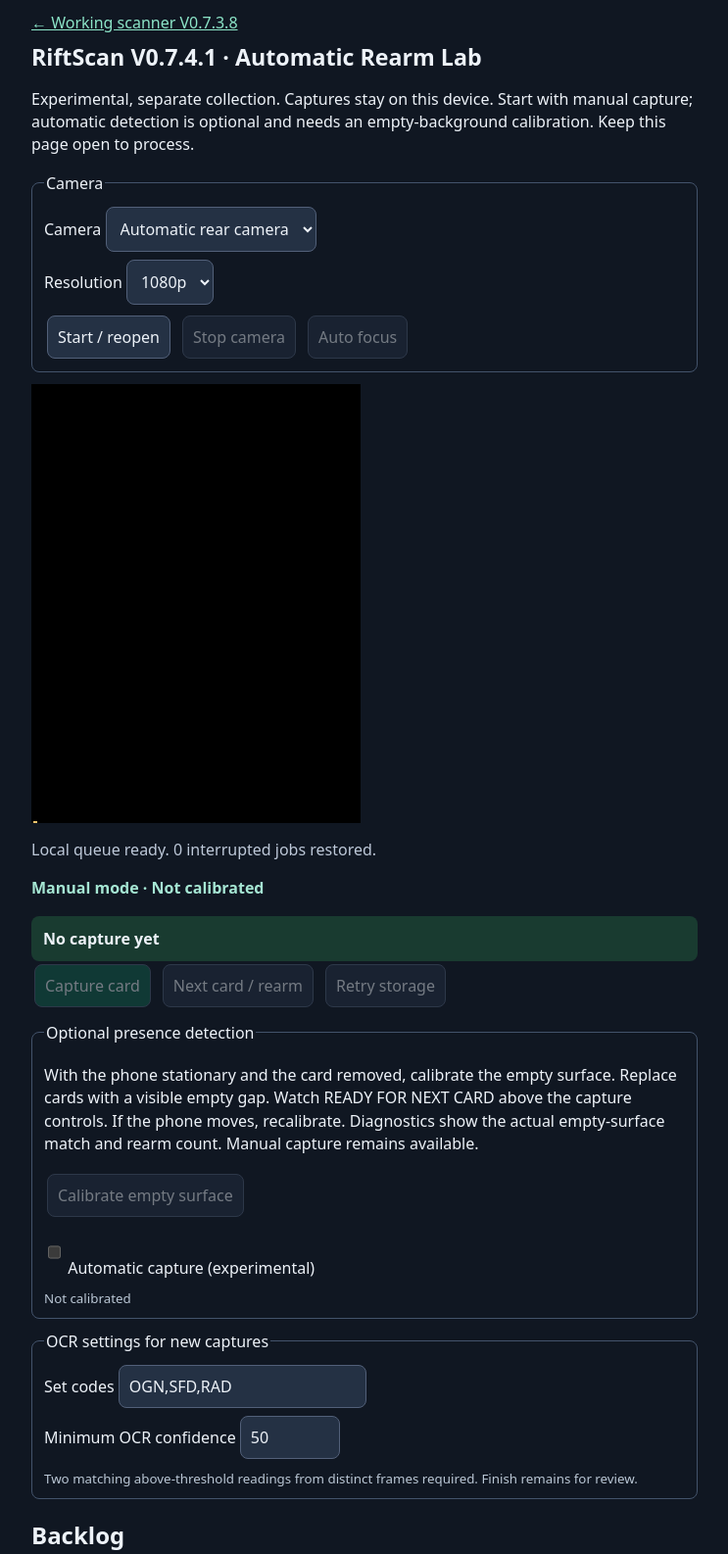
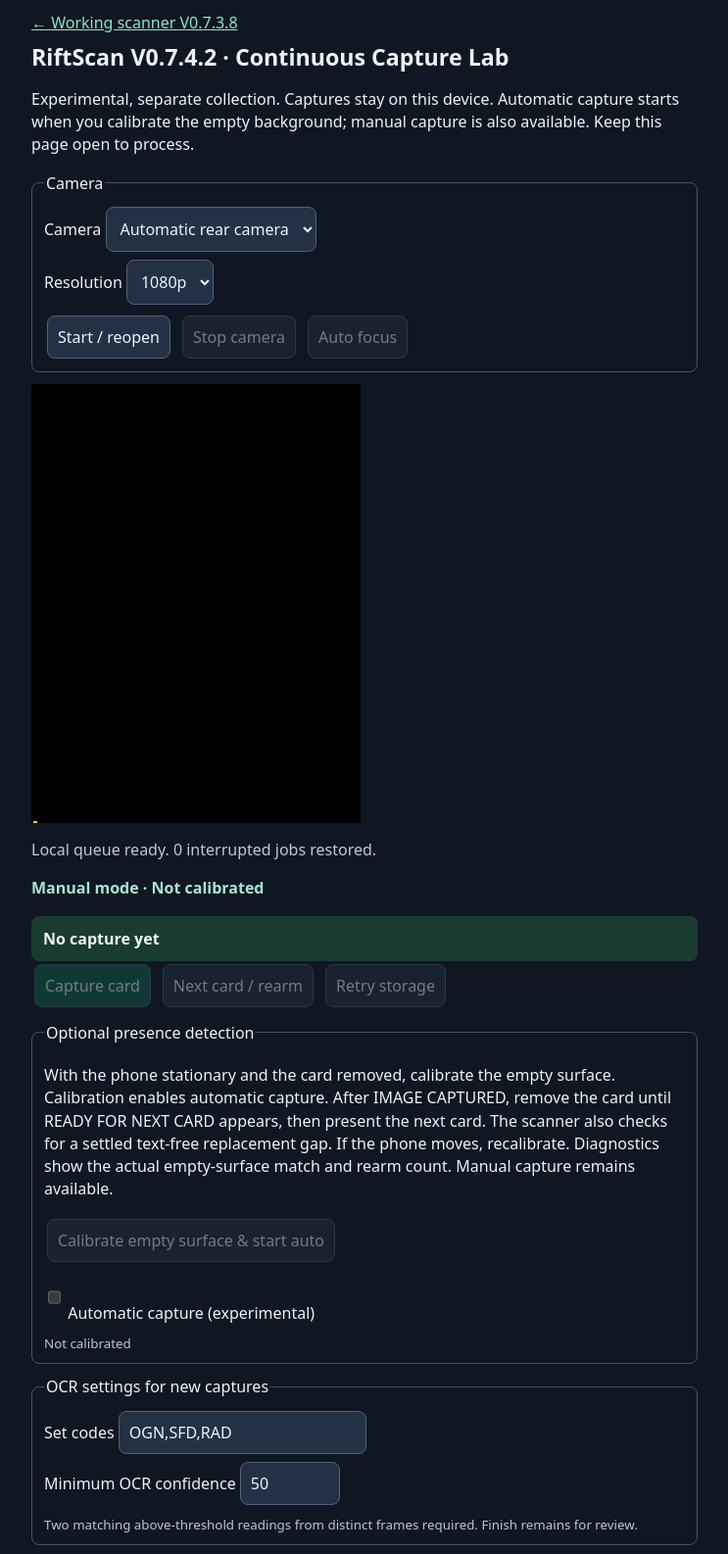
Before and after one commit to Anthraxgamer/RiftScan, a plain HTML site: page queue-lab.html in a window 1280 px wide. Shown: the top 1586 px of the page at 98% size, without its empty margins (268-1011 px from the left). Drawn offline with Linux system fonts and the light colour scheme.

Commit message:
Expose continuous capture release and explicit auto-start calibration

```diff
--- a/queue-lab.html
+++ b/queue-lab.html
@@ -1,11 +1,11 @@
 <!doctype html><html lang="en"><head><meta charset="utf-8"><meta name="viewport" content="width=device-width,initial-scale=1"><title>RiftScan V0.7.4 queue lab</title><style>
 :root{color-scheme:dark;font:16px system-ui;background:#101722;color:#edf2f8}body{max-width:680px;margin:auto;padding:12px}h1{font-size:1.45rem;margin:8px 0}p{line-height:1.45}button,select,input{font:inherit;color:inherit;background:#243144;border:1px solid #526079;border-radius:8px;padding:10px;min-height:44px;box-sizing:border-box}button:disabled{opacity:.45}select,input{max-width:100%}button{margin:3px}a{color:#8ce5c8}.row{display:flex;flex-wrap:wrap;gap:6px;align-items:center}label{display:block;margin:8px 0}#view{position:relative;background:#000;aspect-ratio:3/4;max-height:56dvh;overflow:hidden}video{width:100%;height:100%;object-fit:contain;display:block}#guide{position:absolute;border:2px solid #a5e6d3;box-sizing:border-box;pointer-events:none}#idZone,#artZone{position:absolute;box-sizing:border-box;pointer-events:none}#idZone{left:3%;bottom:1%;width:58%;height:11%;border:2px dashed #efc36d}#artZone{left:12%;top:9%;width:76%;height:43%;border:1px dashed #80d5ab}#receipt{background:#193b30;border-radius:8px;padding:12px;font-weight:700}#state,#workerState{overflow-wrap:anywhere;color:#bdc8d8}#jobs{max-height:40vh;overflow:auto}article{border:1px solid #43536b;border-radius:8px;padding:8px;margin:8px 0}#reviewImg{max-width:100%;max-height:200px}#review[hidden]{display:none}small{color:#bac7d5}#stats{font-weight:700}fieldset{border:1px solid #43536b;border-radius:8px;margin:12px 0}#capture{background:#12644d}
-</style><script defer src="https://cdn.jsdelivr.net/npm/tesseract.js@6.0.1/dist/tesseract.min.js"></script><script defer src="core.js"></script><script defer src="queue-v074.js?v=0741"></script><script defer src="queue-lab-v074.js?v=0741"></script></head><body>
-<a href="./">← Working scanner V0.7.3.8</a><h1>RiftScan V0.7.4.1 · Automatic Rearm Lab</h1><p>Experimental, separate collection. Captures stay on this device. Start with manual capture; automatic detection is optional and needs an empty-background calibration. Keep this page open to process.</p>
+</style><script defer src="https://cdn.jsdelivr.net/npm/tesseract.js@6.0.1/dist/tesseract.min.js"></script><script defer src="core.js"></script><script defer src="queue-v074.js?v=0742"></script><script defer src="queue-lab-v074.js?v=0742"></script></head><body>
+<a href="./">← Working scanner V0.7.3.8</a><h1>RiftScan V0.7.4.2 · Continuous Capture Lab</h1><p>Experimental, separate collection. Captures stay on this device. Automatic capture starts when you calibrate the empty background; manual capture is also available. Keep this page open to process.</p>
 <fieldset><legend>Camera</legend><label>Camera <select id="device"><option value="">Automatic rear camera</option></select></label><label>Resolution <select id="res"><option value="1920">1080p</option><option value="2560">1440p</option><option value="3840">4K</option></select></label><div class="row"><button id="start" disabled>Start / reopen</button><button id="stop" disabled>Stop camera</button><button id="focus" disabled>Auto focus</button></div></fieldset>
 <div id="view"><video id="video" autoplay playsinline muted></video><div id="guide"><div id="artZone"></div><div id="idZone"></div></div></div>
 <p id="state" role="status">Opening local storage…</p><p id="rearmStatus" role="status" style="font-weight:700;color:#a5e6d3">Manual mode · Not calibrated</p><div id="receipt" role="status">No capture yet</div><div class="row"><button id="capture" disabled>Capture card</button><button id="arm" disabled>Next card / rearm</button><button id="retryStore" disabled>Retry storage</button></div>
-<fieldset><legend>Optional presence detection</legend><p>With the phone stationary and the card removed, calibrate the empty surface. Replace cards with a visible empty gap. Watch READY FOR NEXT CARD above the capture controls. If the phone moves, recalibrate. Diagnostics show the actual empty-surface match and rearm count. Manual capture remains available.</p><button id="calibrate" disabled>Calibrate empty surface</button><label><input id="auto" type="checkbox" disabled> Automatic capture (experimental)</label><small id="detect">Not calibrated</small></fieldset>
+<fieldset><legend>Optional presence detection</legend><p>With the phone stationary and the card removed, calibrate the empty surface. Calibration enables automatic capture. After IMAGE CAPTURED, remove the card until READY FOR NEXT CARD appears, then present the next card. The scanner also checks for a settled text-free replacement gap. If the phone moves, recalibrate. Diagnostics show the actual empty-surface match and rearm count. Manual capture remains available.</p><button id="calibrate" disabled>Calibrate empty surface &amp; start auto</button><label><input id="auto" type="checkbox" disabled> Automatic capture (experimental)</label><small id="detect">Not calibrated</small></fieldset>
 <fieldset><legend>OCR settings for new captures</legend><label>Set codes <input id="sets" value="OGN,SFD,RAD"></label><label>Minimum OCR confidence <input id="threshold" type="number" min="40" max="90" value="50"></label><small>Two matching above-threshold readings from distinct frames required. Finish remains for review.</small></fieldset>
 <h2>Backlog</h2><p id="stats">0 captures</p><p id="workerState">Waiting for storage</p><button id="resume" disabled>Resume processing</button><button id="export" disabled>Export lab results (JSON)</button><div id="jobs"></div>
 <fieldset id="review" hidden><legend>Review capture</legend><img id="reviewImg" alt="Retained collector number crop"><p id="reviewNote"></p><label>Set <input id="reviewSet" maxlength="3"></label><label>Collector number <input id="reviewNum" maxlength="5"></label><label>Finish <select id="reviewFinish"><option value="review">Uncertain</option><option value="normal">Normal</option><option value="foil">Foil</option></select></label><button id="confirmReview">Confirm ID</button><button id="closeReview">Close</button><p id="reviewStatus"></p></fieldset>
```
